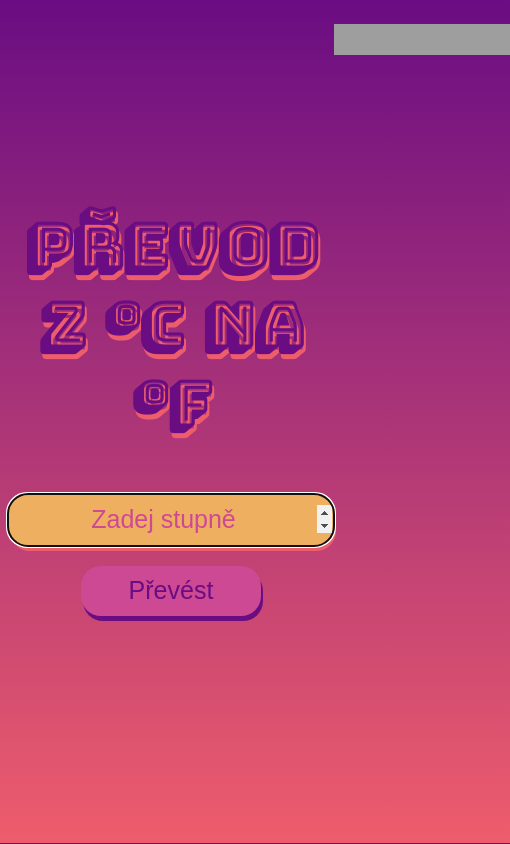
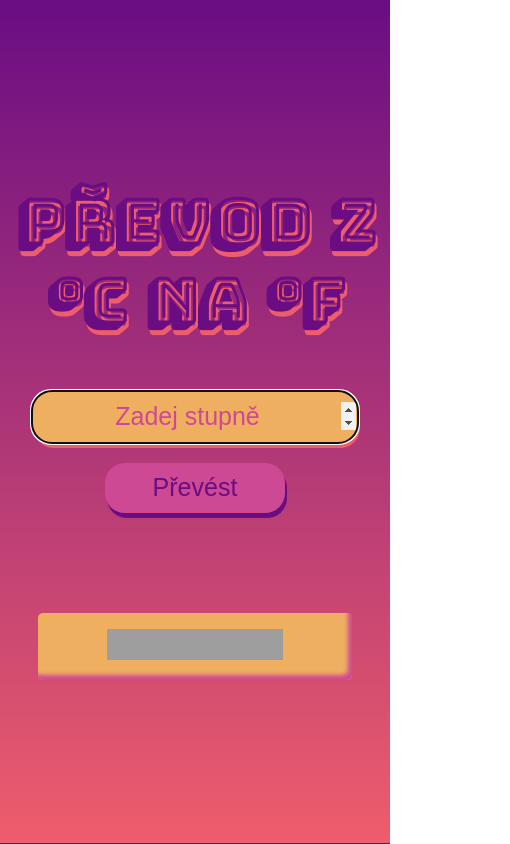
Before and after one commit to Nancy-Novotna/prevod_C_na_F, a plain HTML site: page index.html in a window 390 px wide. Shown: the whole page, 510 px wide, since content can reach past the window. Drawn offline with Linux system fonts and the light colour scheme; grey boxes are pictures that could not be loaded; a web font is replaced by a local one.

Commit message:
validace uprava

```diff
--- a/index.html
+++ b/index.html
@@ -35,23 +35,27 @@
         <div class="ramecek_vysledek">
             <h1 class="vysledek"></h1>
         </div>
+
     </section>
+
+    <footer>
         <div class="validace">
             <p>
                 <a href="https://jigsaw.w3.org/css-validator/check/referer" target="_blank">
-                <img style="border:0;width:88px;height:31px"
-                    src="https://jigsaw.w3.org/css-validator/images/vcss"
-                    alt="Ověřit CSS!"/>
+                    <img style="border:0;width:88px;height:31px" src="https://jigsaw.w3.org/css-validator/images/vcss"
+                        alt="Ověřit CSS!" />
                 </a>
             </p>
             <p>
-            <a href="https://validator.w3.org/nu/?doc=https%3A%2F%2Fnancy-novotna.github.io%2Fprevod_C_na_F" target="_blank">
-                <img style="border:0;width:88px;height:31px"
-                    src="https://www.w3.org/Icons/valid-html20-blue"
-                    alt="Ověřit HTML!"/>
+                <a href="https://validator.w3.org/nu/?doc=https%3A%2F%2Fnancy-novotna.github.io%2Fprevod_C_na_F"
+                    target="_blank">
+                    <img style="border:0;width:88px;height:31px" src="https://www.w3.org/Icons/valid-html20-blue"
+                        alt="Ověřit HTML!" />
                 </a>
             </p>
         </div>
+    </footer>
+
     <script src="skript.js"></script>
 </body>
 
--- a/styly.css
+++ b/styly.css
@@ -9,15 +9,19 @@
 
 }
 
+
+
+
 body {
     text-align: center;
     background-image: linear-gradient(to top, var(--color3) 0%, var(--color5) 100%);
 
 }
+
 /*PC monitor */
 @media (min-width: 1500px) {
     section {
-        min-height: 98.8vh;
+        min-height: 93.6vh;
     }
 
     .hlavni_nadpis {
@@ -28,6 +32,10 @@ body {
         max-width: fit-content;
     }
 
+    .validace {
+        width: 10%;
+    }
+
 }
 
 section {
@@ -36,6 +44,7 @@ section {
     align-items: center;
     flex-direction: column;
 }
+
 
 .hlavni {
     display: flex;
@@ -97,14 +106,23 @@ input[type='submit'] {
     border-radius: 55px 5px;
 }
 
+
 .validace {
     display: flex;
     flex-direction: row;
+    justify-content: center;
+
+    background-color: var(--color1);
+    box-shadow: inset -4px -5px 4px var(--color4);
+    border-radius: 5px;
 }
+
 /* mobil */
 @media(max-width: 500px) {
     body {
         display: flex;
+        flex-direction: column;
+        justify-content: center;
         min-height: 98vh;
     }
 
@@ -123,4 +141,11 @@ input[type='submit'] {
     .ramecek_vysledek {
         max-width: fit-content;
     }
+
+    .validace {
+        margin: 30px;
+    }
+
+
+
 }
```
Lines whose indentation alone changed are shown as unchanged.
